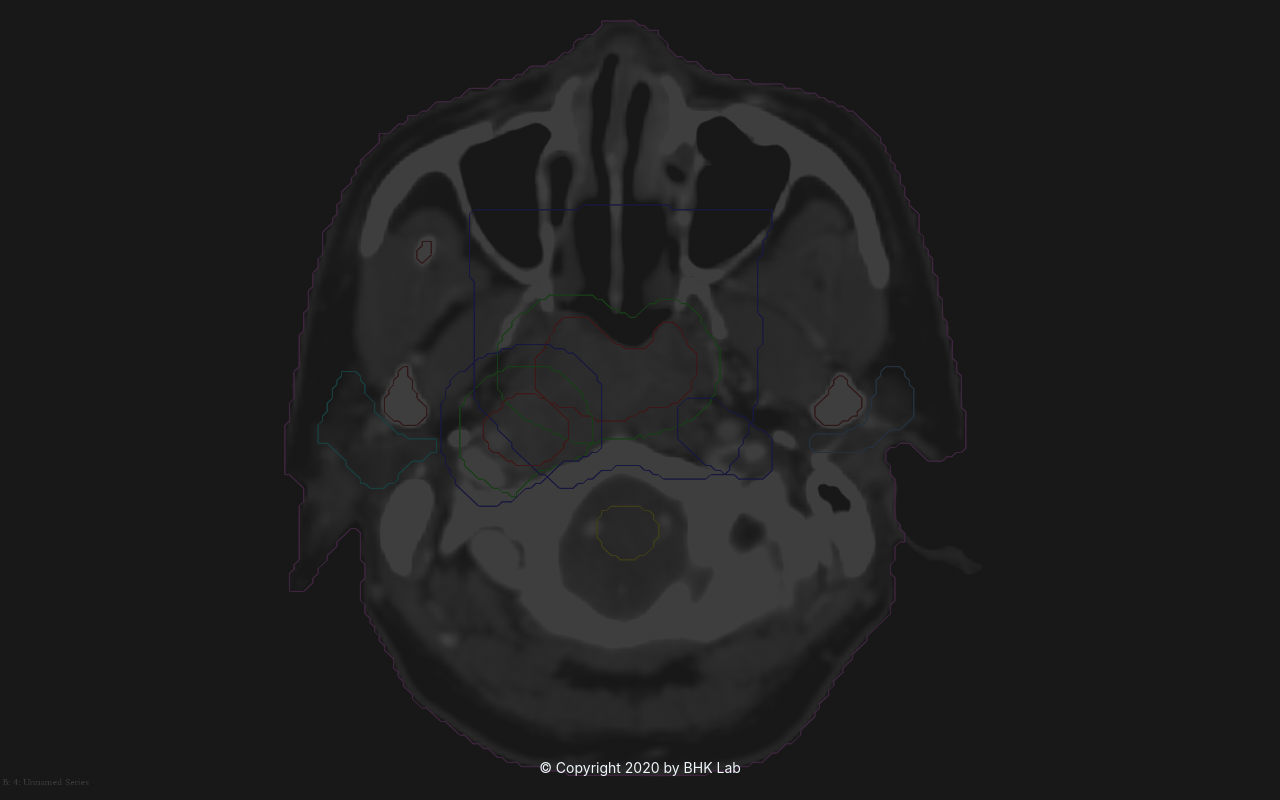
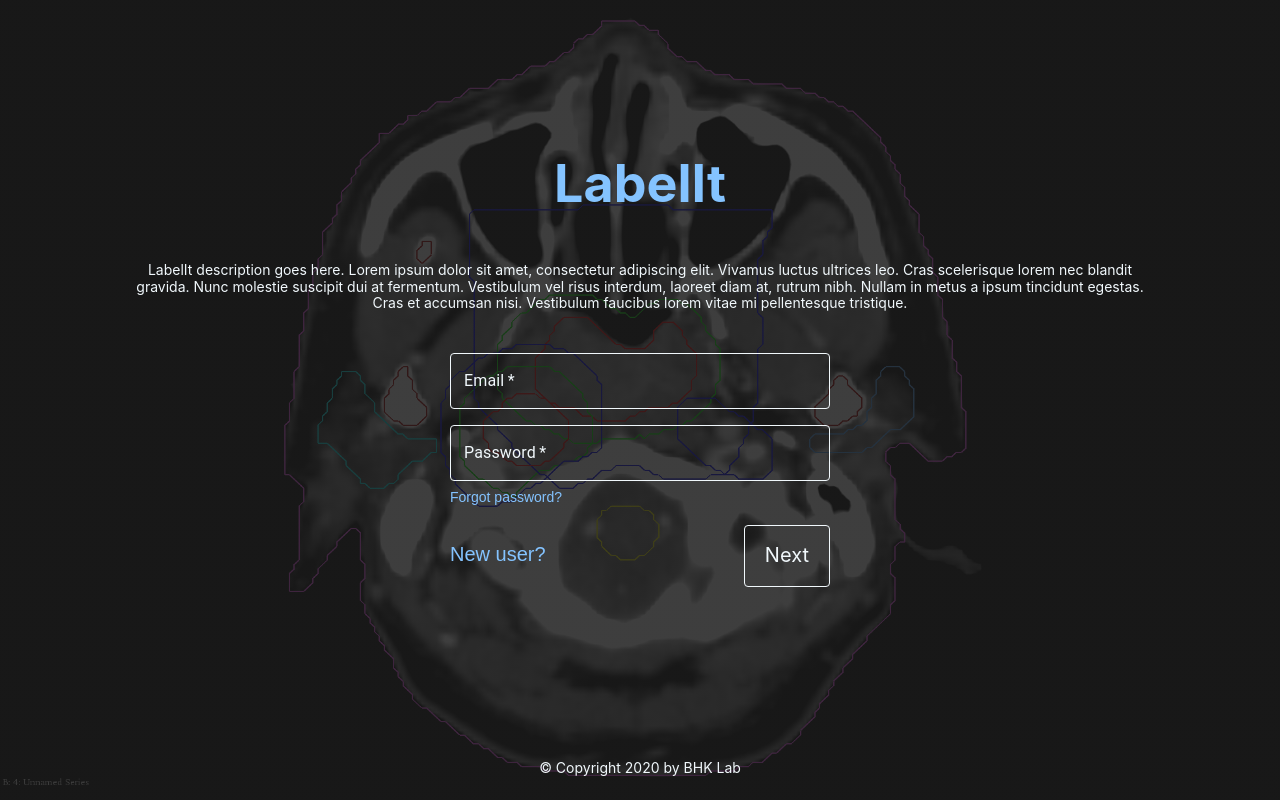
Before and after one commit to bhklab/QUANNOTATE, a React (Create React App) app in the folder client/: page /login in a window 1280 px wide. Built offline with nearby package versions, Linux system fonts and the light colour scheme.

Commit message:
CustomRouter component to manage public and private routes

```diff
--- /dev/null
+++ b/client/src/components/Dashboard/Dashboard.js
@@ -0,0 +1,10 @@
+/* eslint-disable default-case */
+import React from 'react';
+
+const Dashboard = () => {
+  return (
+    <h2>Dashboard component</h2>
+  )
+}
+
+export default Dashboard;
--- /dev/null
+++ b/client/src/components/Routing/CustomRoute.js
@@ -0,0 +1,18 @@
+// Cutom route components that can be used to differentiate between public and private routes based on authentication status
+import React, { useContext } from 'react';
+import { Route, Redirect } from 'react-router-dom';
+import AuthContext from '../../context/authContext';
+
+const CustomRoute = ({ component: Component, privateRoute, ...rest }) => {
+  const auth = useContext(AuthContext)
+  const { authenticated } = auth;
+  return (
+    <Route {...rest} render={(props) => (
+      privateRoute
+        ? (authenticated ? <Component {...props} /> : <Redirect to={{ pathname: '/login', state: { path: props.location } }} />)
+        : (authenticated ? <Redirect to={{ pathname: '/', state: { path: props.location } }} /> : <Component {...props} />)
+    )} />
+  )
+}
+
+export default CustomRoute;
--- a/client/src/components/Routing/Router.js
+++ b/client/src/components/Routing/Router.js
@@ -1,10 +1,12 @@
 import React, { useState } from 'react';
-import { BrowserRouter, Route, Switch } from 'react-router-dom';
+import { BrowserRouter, Switch } from 'react-router-dom';
 import AuthContext from '../../context/authContext';
 import Login from '../Login/Login'
 import Signup from '../Signup/Signup'
+import Dashboard from '../Dashboard/Dashboard';
 import Header from '../UtilComponenets/Header/Header';
 import Footer from '../UtilComponenets/Footer/Footer';
+import CustomRoute from './CustomRoute';
 
 const Router = () => {
   const [authState, setAuthState] = useState({ authenticated: false })
@@ -15,8 +17,9 @@ const Router = () => {
         <div className='wrapper'>
           <BrowserRouter>
             <Switch>
-              <Route exact path='/' component={Login} />
-              <Route exact path='/signup' component={Signup} />
+              <CustomRoute exact path="/" privateRoute={true} component={Dashboard} />
+              <CustomRoute exact path='/login' privateRoute={false} component={Login} />
+              <CustomRoute exact path='/signup' privateRoute={false} component={Signup} />
             </Switch>
           </BrowserRouter>
         </div>
--- a/client/src/components/Signup/Signup.js
+++ b/client/src/components/Signup/Signup.js
@@ -82,7 +82,6 @@ const Signup = () => {
     axios.post(`/api/user/register`, ({ user }))
       .then(res => {
         console.log(res);
-        console.log(res.data);
       })
       .catch(err => {
         console.log(err);
@@ -147,7 +146,7 @@ const Signup = () => {
         />
         {(error && error.generic && error.generic.message) ? (<p className='error-message'>{error.generic.message}</p>) : null}
         <div className='button-container submit-container'>
-          <Link to='/'>Sign in instead</Link>
+          <Link to='/login'>Sign in instead</Link>
           <button
             type="submit"
           >
```
